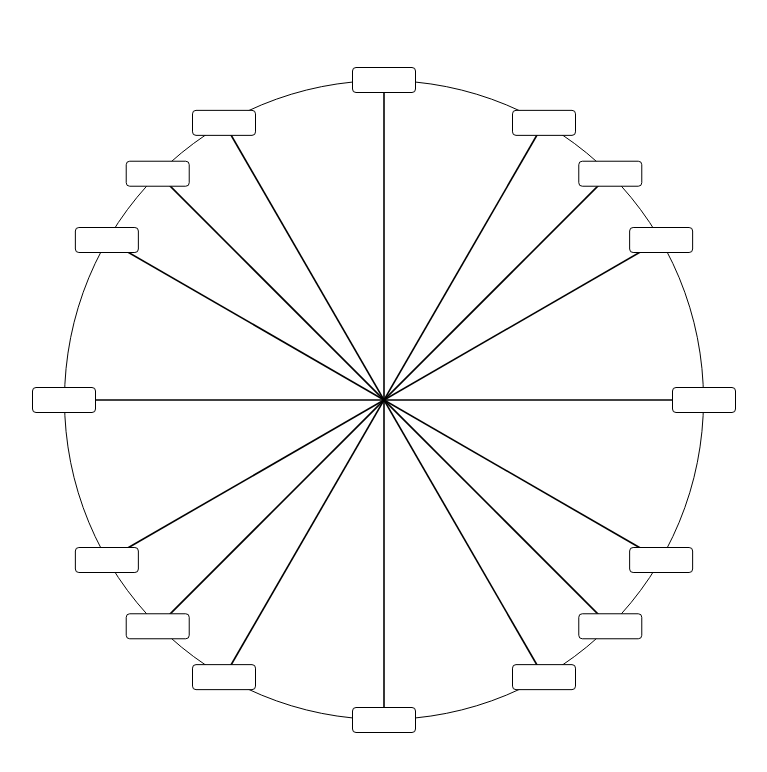
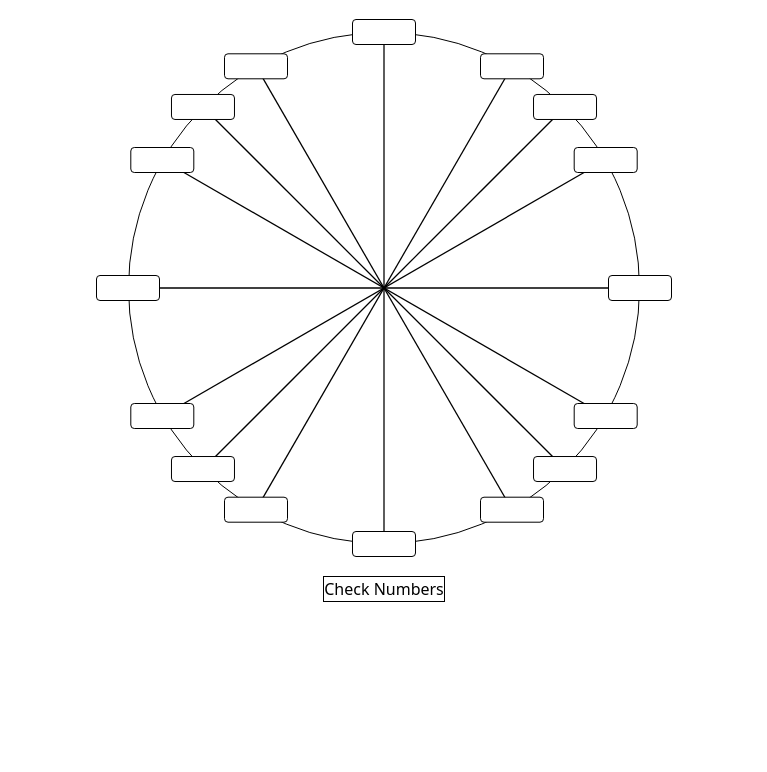
Before and after one commit to 8SIXSect/UnitCircleSite, a Vue app: page / in a window 1280 px wide. Shown: the top 772 px of the page, without its empty margins (256-1023 px from the left). Built offline with nearby package versions, Linux system fonts and the light colour scheme.

Commit message:
Added pinia in order to improve state management

```diff
--- a/package.json
+++ b/package.json
@@ -14,6 +14,7 @@
     "type-check": "vue-tsc --build --force"
   },
   "dependencies": {
+    "pinia": "^2.2.1",
     "vue": "^3.4.29"
   },
   "devDependencies": {
--- /dev/null
+++ b/src/components/CheckNumbersInCircleButton.vue
@@ -0,0 +1,26 @@
+<script setup lang="ts">
+
+const emit = defineEmits<{
+    checkValue: [expectedValue: number]
+}>();
+
+
+/**
+ * Handles the logic for when the check numbers button is clicked
+*/
+const whenCheckNumbersIsClicked = () => {
+    console.log("cc");
+    //emit("checkValue", )
+}
+
+</script>
+
+
+<template>
+    <div class="flex justify-center items-center">
+        <button
+            class="border border-solid border-black"
+            @click="whenCheckNumbersIsClicked"
+            >Check Numbers</button>
+    </div>
+</template>
--- a/src/components/InputBoxForRadians.vue
+++ b/src/components/InputBoxForRadians.vue
@@ -1,7 +1,12 @@
 <script setup lang="ts">
 
 import type { OrderedPair } from '@/shared_types';
-import { type Ref, defineProps, ref, watch, onMounted, inject } from 'vue';
+import { useInputDataStore } from '@/stores/inputData';
+import { watch } from 'vue';
+import { type Ref, defineProps, ref, onMounted, inject } from 'vue';
+
+
+const store = useInputDataStore();
 
 
 /**
@@ -12,11 +17,13 @@ const PI_SYMBOL = inject("PI_SYMBOL") as string;
 
 const props = defineProps<{
     coordinatesForInput: OrderedPair,
-    inputId: number
+    isFocused: boolean,
+    inputId: number,
+    unitCircleDiameter: number
 }>();
 
 
-const { coordinatesForInput, inputId } = props;
+const { coordinatesForInput, inputId, unitCircleDiameter } = props;
 
 
 // TODO: add default value of pi or like a placeholder
@@ -43,10 +50,13 @@ const sanitizeInput = (event: Event) => {
 };
 
 
-// TODO: make 25vw dynamic and depend on a constant for the radius/diameter
-// 25(vw) is used because that's the radius of the Unit Circle here
-const translateX: number = 25 * coordinatesForInput.x;
-const translateY: number = 25 * coordinatesForInput.y;
+/**
+    * Represents the radius of the unit circle.
+    * This value is then used to move InputBox according to a coordinate pair
+*/
+const unitCircleRadius: number = unitCircleDiameter / 2;
+const translateX: number = unitCircleRadius * coordinatesForInput.x;
+const translateY: number = unitCircleRadius * coordinatesForInput.y;
 
 
 /**
@@ -66,48 +76,21 @@ const mathCharacterButtonRef = ref<HTMLButtonElement | null>(null);
 
 
 // Purpose: dynamically adjusts the width of `dummyDiv`
-onMounted(() => {
-    if ((mathCharacterButtonRef.value !== null) && (dummyDivRef.value !== null)) {
-        dummyDivRef.value.style.width = `${mathCharacterButtonRef.value.offsetWidth}px`;
-    }
-});
+watch(dummyDivRef, () => {
+    if (dummyDivRef.value === null) return;
+    if (mathCharacterButtonRef.value === null) return;
 
+    dummyDivRef.value.style.width = `${mathCharacterButtonRef.value.offsetWidth}px`;
 
-/**
-    * Provided by UnitCircle
-    * It's a number used to identify the input that is currerntly focused
-    * The number is the input's index which is also it's `inputId`
-*/
-const currentlyFocusedInput = inject("currentlyFocusedInput") as Ref<number | null>;
-
-
-/**
-    * Sets the visibility of the html button: #mathCharacterButton
-*/
-const setMathCharacterButtonVisibility = (visibility: "visible" | "hidden"): void => {
-    if (mathCharacterButtonRef.value !== null) {
-        mathCharacterButtonRef.value.style.visibility = visibility;
-    }
-};
-
+})
 
 /**
     * Whenever this input box is focused, its math button needs to be visible
     * Also, this func will be set as the currently focused input
 */
 const whenInputIsFocused = () => {
-    currentlyFocusedInput.value = inputId;
-    setMathCharacterButtonVisibility("visible");
+    store.currentlyFocusedInput = inputId;
 };
-
-
-// If there's a new current input but it's not the same as the original, then
-// it is set to hidden
-watch(currentlyFocusedInput, (currentValue: number | null, previousValue: number | null) => {
-    if ((inputId === previousValue) && (previousValue !== currentValue)) {
-        setMathCharacterButtonVisibility("hidden");
-    }
-});
 
 
 /**
@@ -124,7 +107,7 @@ const whenMathCharacterButtonIsClicked = () => {
 
 <template>
     <div id="inputBoxParentDiv" :style="divModifiedStyle">
-        <div ref="dummyDivRef" id="dummyDiv"></div>
+        <div v-if="isFocused" ref="dummyDivRef" id="dummyDiv"></div>
         <input
             class="rounded"
             v-model="inputBoxRef"
@@ -133,9 +116,9 @@ const whenMathCharacterButtonIsClicked = () => {
             @focus="whenInputIsFocused"
             />
         <button
+            v-if="isFocused"
             ref="mathCharacterButtonRef"
             id="mathCharacterButton"
-            class="invisible"
             @click="whenMathCharacterButtonIsClicked"
             >{{ PI_SYMBOL }}</button>
     </div>
--- a/src/components/UnitCircle.vue
+++ b/src/components/UnitCircle.vue
@@ -1,13 +1,30 @@
 <script setup lang="ts">
 
-import { computed, provide, ref, type ComputedRef, type Ref } from 'vue';
+import { computed, type ComputedRef } from 'vue';
 import DrawPairOfLinesForSlopeOfAngle from './DrawPairOfLinesForSlopeOfAngle.vue';
 import DrawSingleLineForSlopeOfAngle from './DrawSingleLineForSlopeOfAngle.vue';
 import InputBoxForRadians from './InputBoxForRadians.vue';
-import type { OrderedPair, CoordinatesOfAngle, LineCoordinates } from '@/shared_types';
+import CheckNumbersInCircleButton from './CheckNumbersInCircleButton.vue';
+import { type OrderedPair, type CoordinatesOfAngle, type LineCoordinates, asViewWidth } from '@/shared_types';
+import { useInputDataStore } from '@/stores/inputData';
+import { storeToRefs } from 'pinia';
+
+// note: SVG has reversed (or inverted?) coordinates so (r2/2, r2/2) is where (-r2/2, r2/2) should be
 
 
-// note: SVG has reversed (or inverted?) coordinates so (r2/2, r2/2) is where (-r2/2, r2/2) should be
+const store = useInputDataStore();
+const { currentlyFocusedInput } = storeToRefs(store);
+
+/**
+    * Represents the diameter/width of the Unit Circle in `vw` units
+*/
+const unitCircleDiameter = 40;
+
+
+/**
+    * The CSS style will bind its height & width to this number
+*/
+const unitCircleDiameterWithUnit = asViewWidth(unitCircleDiameter);
 
 
 const xAxisNegativePair: OrderedPair = { x: -1, y: 0 };
@@ -139,18 +156,10 @@ const coordinatesForInputBoxes: OrderedPair[] = [
 ];
 
 
-/**
-    * Represents the index/id of the currently focused input
-    * The number acts as a way of identifying which input is currently focused
-*/
-const currentlyFocusedInput = ref<number | null>(null);
-provide("currentlyFocusedInput", currentlyFocusedInput);
-
-
 </script>
 
 <template>
-    <div class="h-screen flex justify-center items-center">
+    <div class="flex justify-center items-center my-8">
         <svg viewBox="-1 -1 2 2">
             <DrawSingleLineForSlopeOfAngle :coordinates="xAxis" />
             <DrawSingleLineForSlopeOfAngle :coordinates="yAxis" />
@@ -166,30 +175,24 @@ provide("currentlyFocusedInput", currentlyFocusedInput);
             v-for="(orderedPairForInputBox, index) in coordinatesForInputBoxes"
             :key="index"
             :coordinates-for-input="orderedPairForInputBox"
+            :is-focused="index === currentlyFocusedInput"
             :input-id="index"
+            :unit-circle-diameter="unitCircleDiameter"
             />
+
     </div>
+    <CheckNumbersInCircleButton />
 </template>
 
 <style scoped>
 
+
 svg {
-    width: 50vw;
-    height: 50vw;
+    height: v-bind("unitCircleDiameterWithUnit");
+    width: v-bind("unitCircleDiameterWithUnit");
 
     border-radius: 50%;
     border: 1px solid black;
 }
 
-.section {
-    stroke: black;
-    stroke-width: 1;
-}
-
-.circle {
-    fill: none;
-    stroke: black;
-    stroke-width: 2;
-}
-
 </style>
--- a/src/main.ts
+++ b/src/main.ts
@@ -1,7 +1,13 @@
-import { provide, createApp } from 'vue'
+import { createApp } from 'vue'
 import App from './App.vue'
 import './index.css'
+import { createPinia } from 'pinia'
 
+
+const pinia = createPinia()
 const app = createApp(App)
+
+app.use(pinia)
 app.provide("PI_SYMBOL", "π")
+
 app.mount('#app')
--- a/src/shared_types.ts
+++ b/src/shared_types.ts
@@ -20,3 +20,8 @@ export interface CoordinatesOfAngle {
     initialAngle: LineCoordinates;
     supplementaryAngle: LineCoordinates;
 }
+
+
+export const asViewWidth = (numberWithoutUnit: number): String => {
+    return `${numberWithoutUnit}vw`;
+}
--- /dev/null
+++ b/src/stores/inputData.ts
@@ -0,0 +1,23 @@
+import { defineStore } from "pinia";
+
+interface State {
+    currentlyFocusedInput: number
+}
+
+
+export const useInputDataStore = defineStore("inputData", {
+    state: (): State => {
+        return {
+            currentlyFocusedInput: -1
+        }
+    },
+    actions: {
+        /**
+            * test doc string
+            *
+        */
+        focusInput(inputId: number) {
+            this.currentlyFocusedInput = inputId
+        }
+    }
+})
--- a/tsconfig.json
+++ b/tsconfig.json
@@ -12,6 +12,7 @@
         }
     ],
     "compilerOptions": {
-    "module": "NodeNext"
+        "module": "NodeNext",
+        "isolatedModules": true
+    },
 }
-}
```
Also changed, not shown: 1 other file (tests, documents, lock files or other folders). Lines whose indentation alone changed are shown as unchanged.
